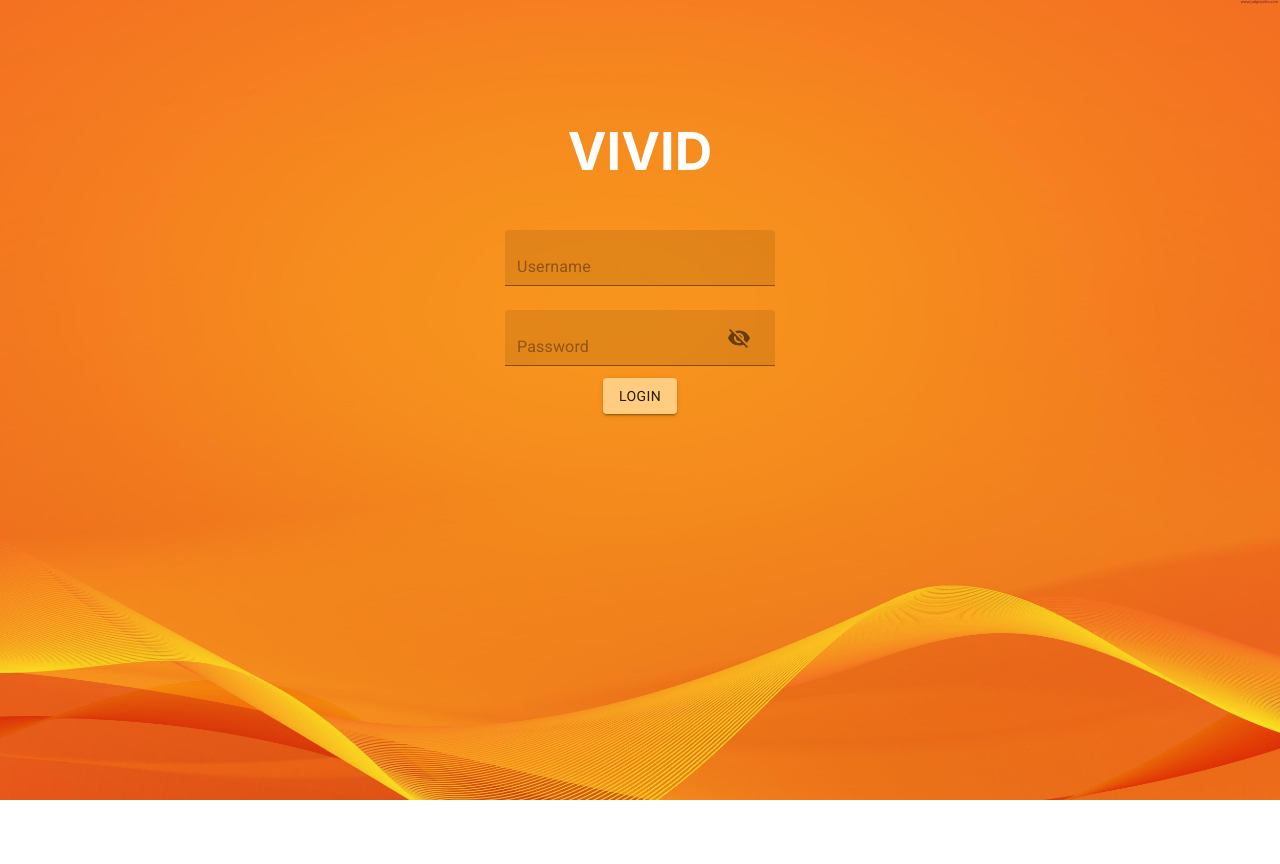
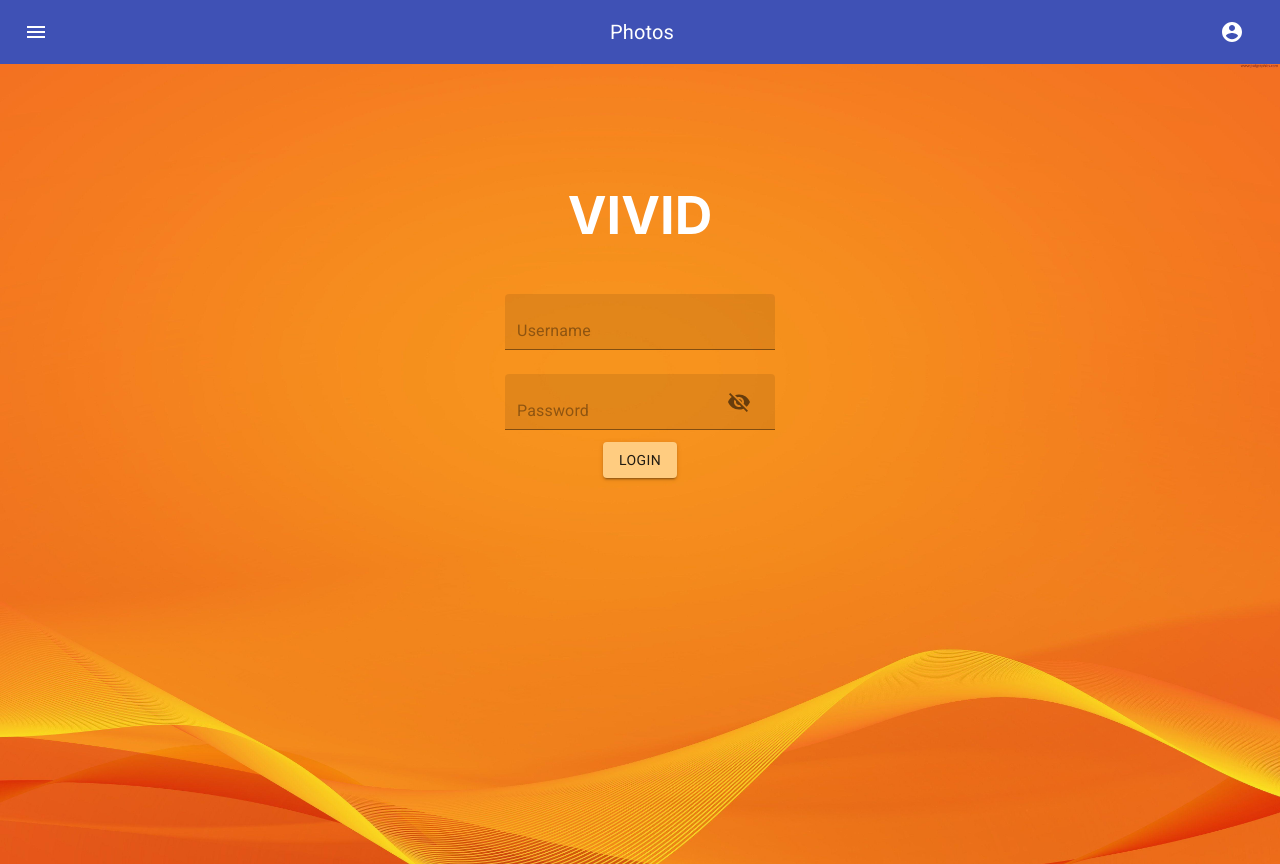
Before and after one commit to Vivid-Project/frontend, a React (Create React App) app: page / in a window 1280 px wide. Before the commit the page ends 800 px from the top, so only its background shows below. Built offline with nearby package versions, Linux system fonts and the light colour scheme.

Commit message:
Remove extra boilerplate

```diff
--- a/src/App.css
+++ b/src/App.css
@@ -5,10 +5,6 @@
 .App-header {
   background-color: #282c34;
   min-height: 100vh;
-  display: flex;
-  flex-direction: column;
-  align-items: center;
-  /* justify-content: center; */
   font-size: calc(10px + 2vmin);
   color: white;
 }
--- a/src/App.js
+++ b/src/App.js
@@ -8,6 +8,7 @@
 import NewDream from './modules/NewDream/NewDream';
 import Analytics from './modules/Analytics/Analytics';
 import Login from './modules/Login/Login';
+import Header from './modules/Header/Header';
 
 import 'fontsource-roboto';
 
@@ -18,6 +19,7 @@
     <UserContext.Provider value={user}>
       <main className="App">
         <header className="App-header">
+          <Header />
           <Switch>
             <Route
               exact
--- /dev/null
+++ b/src/modules/Header/Header.js
@@ -0,0 +1,85 @@
+import React from 'react';
+import { makeStyles } from '@material-ui/core/styles';
+import AppBar from '@material-ui/core/AppBar';
+import Toolbar from '@material-ui/core/Toolbar';
+import Typography from '@material-ui/core/Typography';
+import IconButton from '@material-ui/core/IconButton';
+import MenuIcon from '@material-ui/icons/Menu';
+import AccountCircle from '@material-ui/icons/AccountCircle';
+import MenuItem from '@material-ui/core/MenuItem';
+import Menu from '@material-ui/core/Menu';
+
+const useStyles = makeStyles((theme) => ({
+  root: {
+    flexGrow: 1,
+  },
+  menuButton: {
+    marginRight: theme.spacing(2),
+  },
+  title: {
+    flexGrow: 1,
+  },
+}));
+
+export default function MenuAppBar() {
+  const classes = useStyles();
+  const [anchorEl, setAnchorEl] = React.useState(null);
+  const open = Boolean(anchorEl);
+
+  const handleMenu = (event) => {
+    setAnchorEl(event.currentTarget);
+  };
+
+  const handleClose = () => {
+    setAnchorEl(null);
+  };
+
+  return (
+    <div className={classes.root}>
+      <AppBar position="static">
+        <Toolbar>
+          <IconButton
+            edge="start"
+            className={classes.menuButton}
+            color="inherit"
+            aria-label="menu"
+          >
+            <MenuIcon />
+          </IconButton>
+          <Typography variant="h6" className={classes.title}>
+            Photos
+          </Typography>
+          <div>
+            <IconButton
+              aria-label="account of current user"
+              aria-controls="menu-appbar"
+              aria-haspopup="true"
+              onClick={handleMenu}
+              color="inherit"
+            >
+              <AccountCircle />
+            </IconButton>
+            <Menu
+              id="menu-appbar"
+              anchorEl={anchorEl}
+              anchorOrigin={{
+                vertical: 'top',
+                horizontal: 'right',
+              }}
+              keepMounted
+              transformOrigin={{
+                vertical: 'top',
+                horizontal: 'right',
+              }}
+              open={open}
+              onClose={handleClose}
+            >
+              <MenuItem onClick={handleClose}>Profile</MenuItem>
+              <MenuItem onClick={handleClose}>My account</MenuItem>
+            </Menu>
+          </div>
+        </Toolbar>
+      </AppBar>
+    </div>
+  );
+}
```
